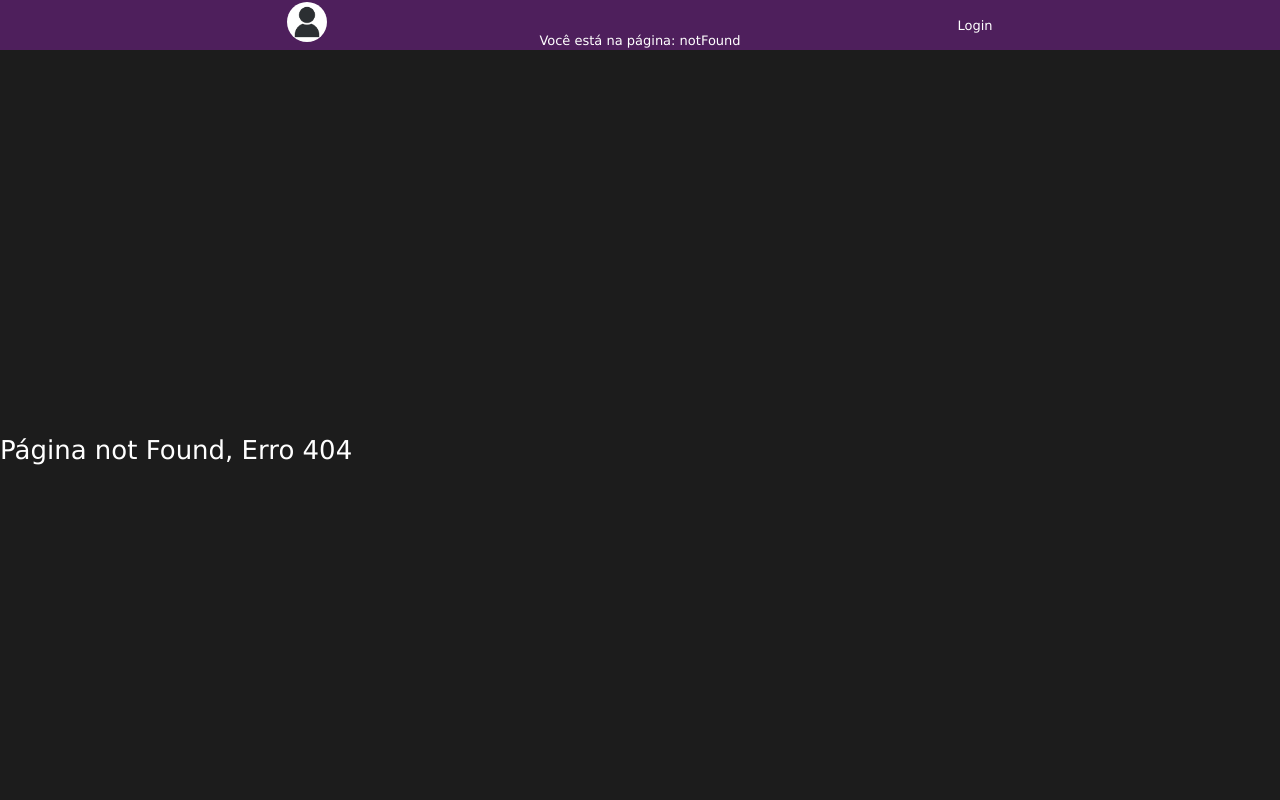
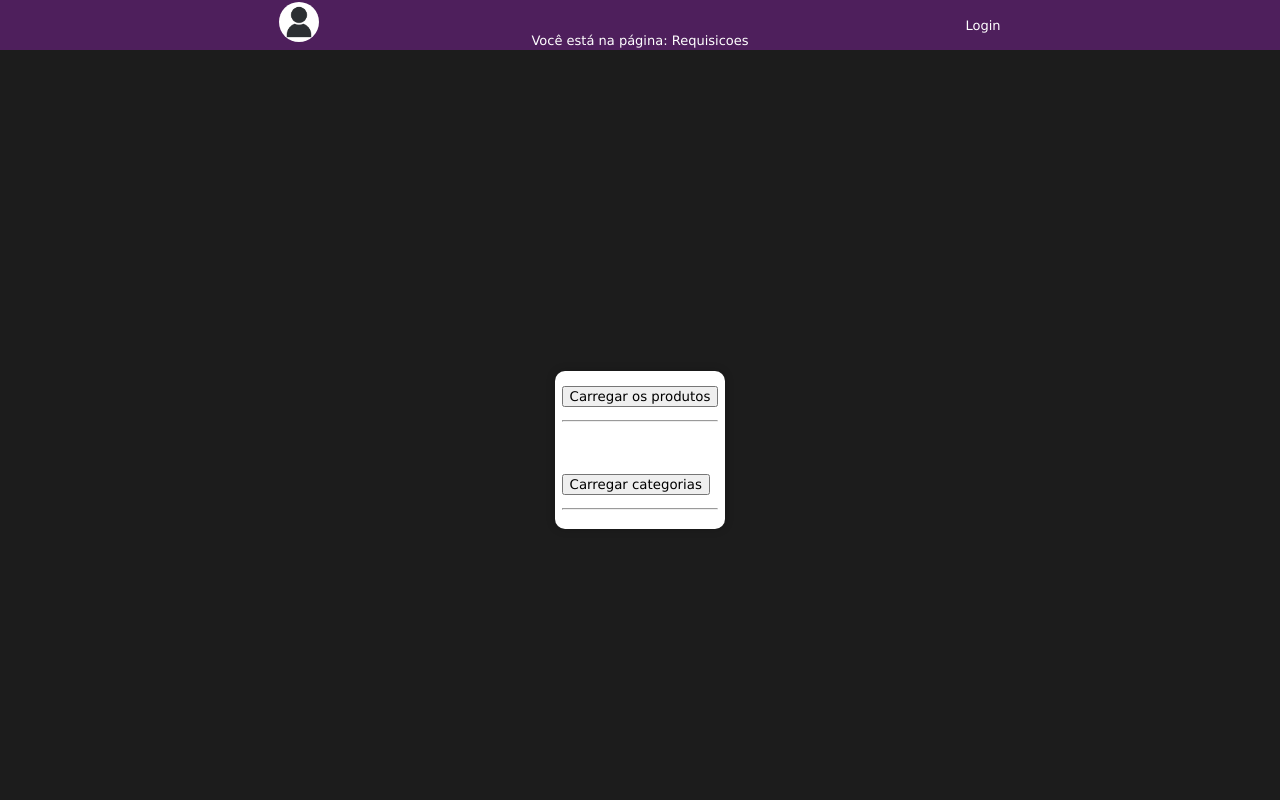
Before and after one commit to murilo966/Front-End, a React (Create React App) app: page /requisicaoAsync in a window 1280 px wide. Before the commit this address had no page. Shown: the top 800 px of the page. Built offline with nearby package versions, Linux system fonts and the light colour scheme.

Commit message:
implementando sistema anti mocorongo
os botões são ocultados quando a API está em funcionamento

```diff
--- a/src/App.css
+++ b/src/App.css
@@ -286,7 +286,7 @@ a{
   display: flex;
   flex-direction: column;
   max-width: 90%;
-  padding-right: 1%;
+  padding: 0.5%;
   margin: 5% auto;
 
   background-color: rgba(172, 170, 170, 0.651);
--- a/src/App.tsx
+++ b/src/App.tsx
@@ -8,7 +8,8 @@ import PaiFilho from './pages/pai_filho';
 import Lista from './pages/lista';
 import AutoLista from './pages/autoLista';
 import Condicional from './pages/condicional';
-import Requisicoes from './pages/requisicoes';
+import Requisicoes from './pages/requisicoesType';
+import RequisicoesAsync from './pages/requisicoesTypeAsync';
 
 
 
@@ -26,6 +27,7 @@ function App() {
         <Route path='/autoLista'element={<AutoLista/>}></Route>
         <Route path='/condicional' element={<Condicional/>} ></Route>
         <Route path='/requisicao' element={<Requisicoes/>} ></Route>
+        <Route path='/requisicaoAsync' element={<RequisicoesAsync/>} ></Route>
 
       </Routes>
 
--- a/src/components/footer/index.tsx
+++ b/src/components/footer/index.tsx
@@ -12,6 +12,10 @@ function Footer(){
         <Link to='/autoLista'><p>autoLista</p></Link>
         <Link to='/condicional'><p>Condicional</p></Link>
         <Link to='/requisicao'><p>Requisições</p></Link>
+        <Link to='/requisicaoAsync'><p>RequisiçõesAssíncronas</p></Link>
+
+            <h2>Links auxiliares:</h2>
+        <a href="https://reactstrap.github.io/?path=/story/home-installation--page"  target={"_blank"}>Reacstrap</a>
         </div>
     )
 }
--- /dev/null
+++ b/src/pages/requisicoesTypeAsync.tsx
@@ -0,0 +1,114 @@
+import { useState } from "react"
+import Footer from "../components/footer"
+import Header from "../components/header"
+import { Produto } from "../Types/produtos"
+
+function RequisicoesAsync(){
+
+    const [produtos, setProdutos] = useState<Produto[]>([]);
+    const[loading, setLoading] = useState(false)
+    const [categorias, setCategorias] = useState([])
+
+
+    const carregarProdutos = async () => {
+        setLoading(true)
+        try{
+            //aqui podemos escolher entre um ou vários produtos, basta adicionar /id (exemplo: 5)
+            let response = await fetch("https://fakestoreapi.com/products")
+            let Json = await response.json();
+
+            const dataArray = Array.isArray(Json) ? Json: [Json]
+            setLoading(false);
+            setProdutos(dataArray);
+        }catch(e){
+            setLoading(false)
+            alert('Falha ao carregar os produtos, tente novamente')
+        }
+
+    }
+
+    const mostrarCategorias = async () => {
+        setLoading(true)
+        try{
+            let response = await fetch("https://fakestoreapi.com/products/categories")
+            let Json = await response.json();
+
+            const dataArray2 =  Json
+            setLoading(false);
+            setCategorias(dataArray2);
+
+        } catch (e){
+            setLoading(false)
+            alert('Falha ao carregar os produtos, tente novamente')
+        }
+    }
+
+    return(
+        <div className="darkModeRequisicoes">
+            <Header PgAtual={"Requisicoes"}/>
+                <div className="content">
+
+                    <div className="containerRequisicoes">
+
+                        {loading &&
+                                <div>
+                                    Carregando conteúdo......
+
+                                    <hr />
+                                </div>
+
+                            }
+
+                        {!loading &&
+                                <div>
+                                    <button onClick={carregarProdutos}>Carregar os produtos</button>
+                                        {produtos.map((item,index)=>(
+                                            <tr key={index}>
+                                                <hr />
+
+
+                                                <table className="Produto">
+                                                    <th>{item.title}</th>
+                                                    <tr>
+                                                        <div className="ImagemProduto">
+                                                            <img src={item.image}
+                                                            width="20%" height="20%"/>
+                                                        </div>
+                                                    </tr>
+                                                    <tr>{item.description}</tr>
+                                                    <tr>U$ {item.price}</tr>
+                                                    <tr><button>COMPRAR</button></tr>
+                                                </table>
+
+                                                <hr />
+                                            </tr>
+                                        ))}
+
+                                    <hr />
+                                    <br />
+
+
+                                    <button onClick={mostrarCategorias}> Carregar categorias </button>
+
+                                        {categorias.map((itemC,index)=>(
+                                            <tr key={index}>
+                                                <td> {itemC}</td>
+                                            </tr>
+                                        ))}
+                                    <hr />
+
+                                </div>
+                            }
+                    </div>
+
+                </div>
+            <Footer/>
+        </div>
+    )
+}
+
+export default RequisicoesAsync
+
+function setLoading(arg0: boolean) {
+    throw new Error("Function not implemented.");
+}
```
Also changed, not shown: src/pages/requisicoesType.tsx (renamed from src/pages/requisicoes.tsx).
